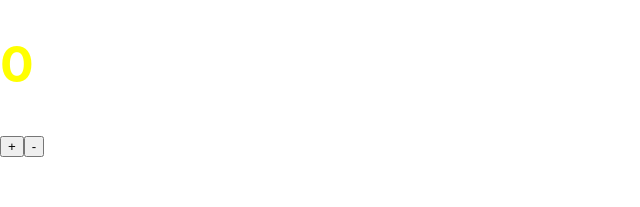
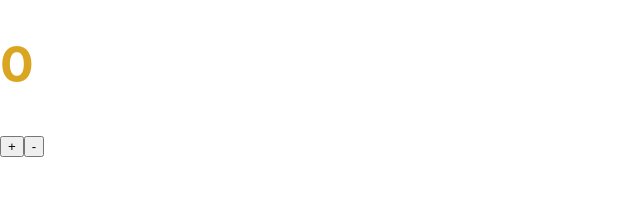
Before and after one commit to somesanity/webHook, a React (Create React App) app: page / in a window 1280 px wide. Shown: the top 207 px of the page, without its empty margins (0-640 px from the left). Built offline with nearby package versions, Linux system fonts and the light colour scheme.

Commit message:
change color to goldenrod

```diff
--- a/src/App.css
+++ b/src/App.css
@@ -1,4 +1,4 @@
 body {
   font-size: 25px;
-  color: yellow;
+  color: goldenrod;
 }
```
